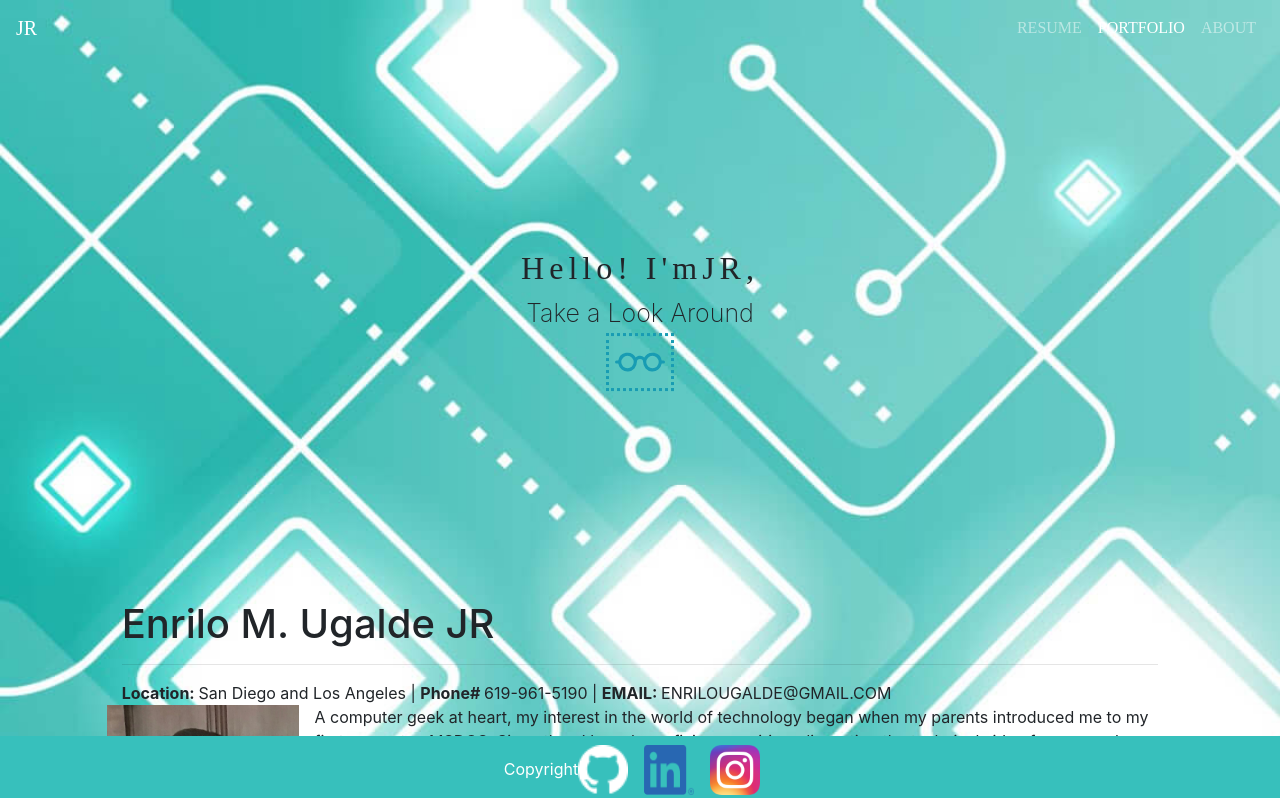
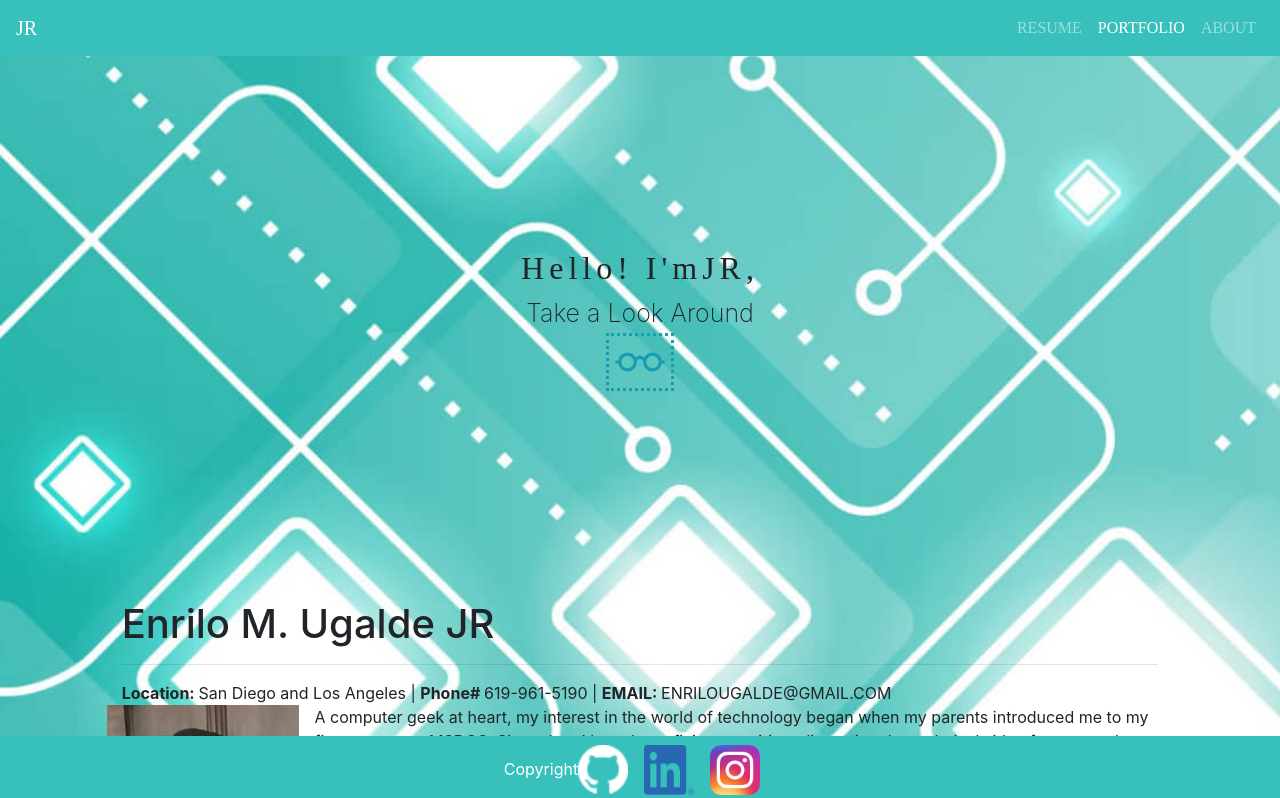
Before and after one commit to Jruuuu/reactPortfolio, a React (Create React App) app: page / in a window 1280 px wide. Shown: the top 798 px of the page. Built offline with nearby package versions, Linux system fonts and the light colour scheme; a web font is replaced by a local one.

Commit message:
made changes to navbar style,  still need to work on function

```diff
--- a/src/Components/Nav/style.css
+++ b/src/Components/Nav/style.css
@@ -1,4 +1,4 @@
-Nav.Link {
+nav{
     background-color: #37c0bc;
 
 }
```
